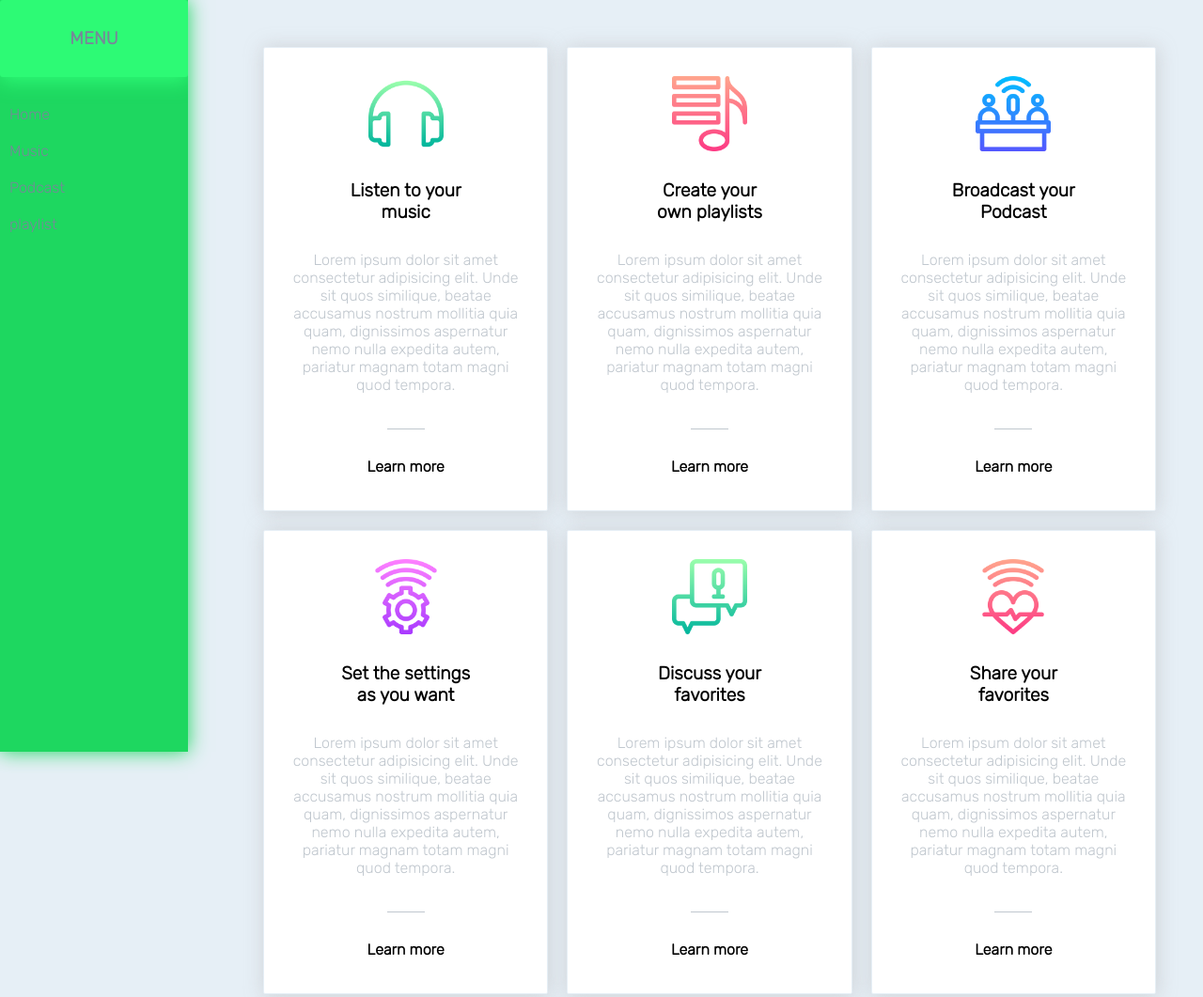
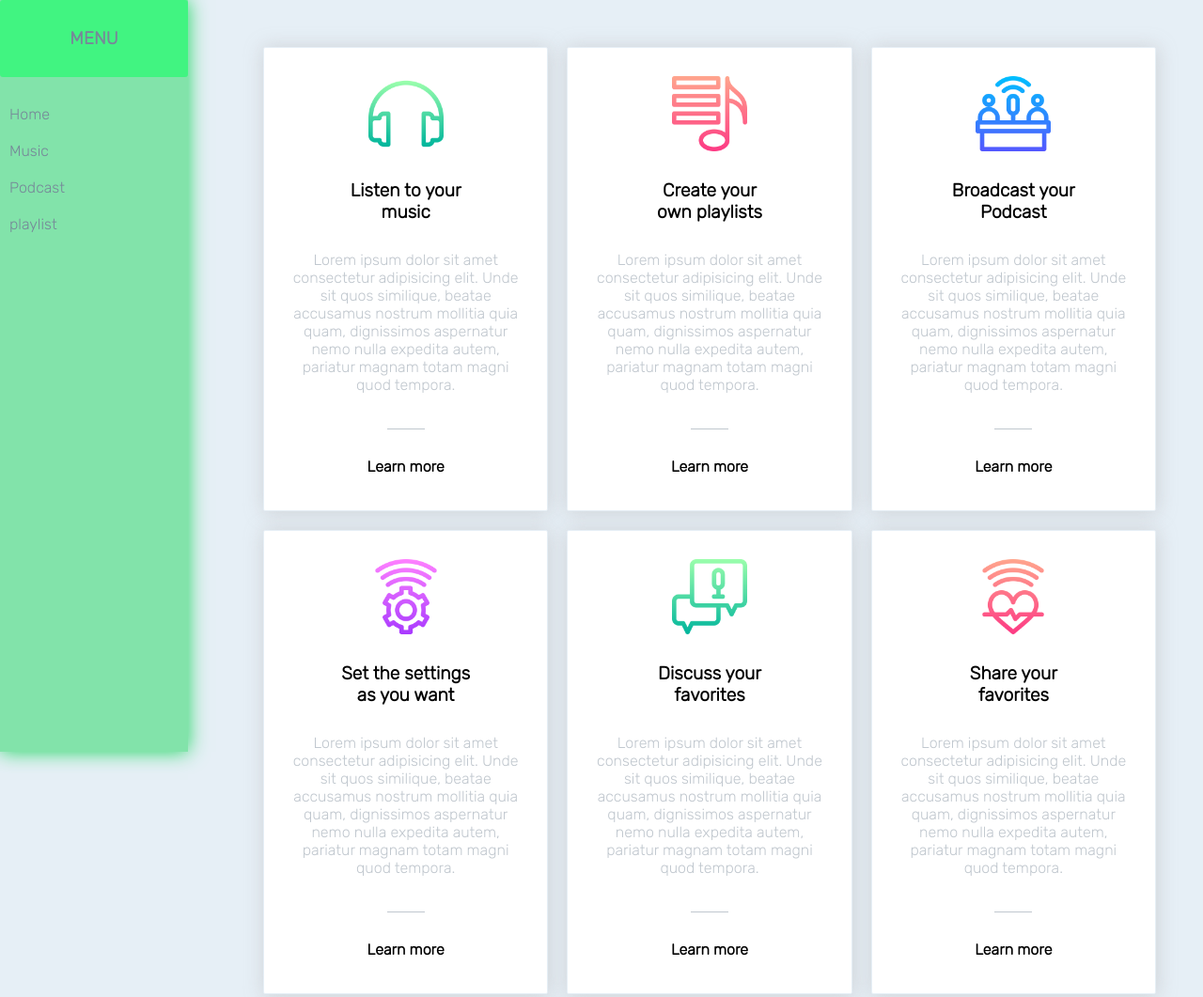
Before and after one commit to LydiaHaway/Grid-away-grid-ahoy-, a plain HTML site: page index.html in a window 1280 px wide. Shown: the top 1061 px of the page at 94% size. Drawn offline with Linux system fonts and the light colour scheme.

Commit message:
second commit

```diff
--- a/style.css
+++ b/style.css
@@ -19,7 +19,7 @@ nav {
   margin: 0;
   padding: 0;
   width: 200px;
-  background-color: rgb(30 215 96);
+  background-color: rgba(30, 215, 95, 0.5);
   box-shadow: 0 0 20px rgb(30 215 96);
   position: fixed;
   height: 100%;
@@ -32,9 +32,8 @@ nav h3 {
   margin-bottom: 20px;
   text-align: center;
   color: lightslategray;
-  background-color: rgb(45, 250, 117);
+  background-color: rgba(45, 250, 117, 0.76);
   border-radius: 3px;
-  box-shadow: 0px 5px 20px 0px rgb(45 250 117);
   text-transform: uppercase;
 }
 
```
